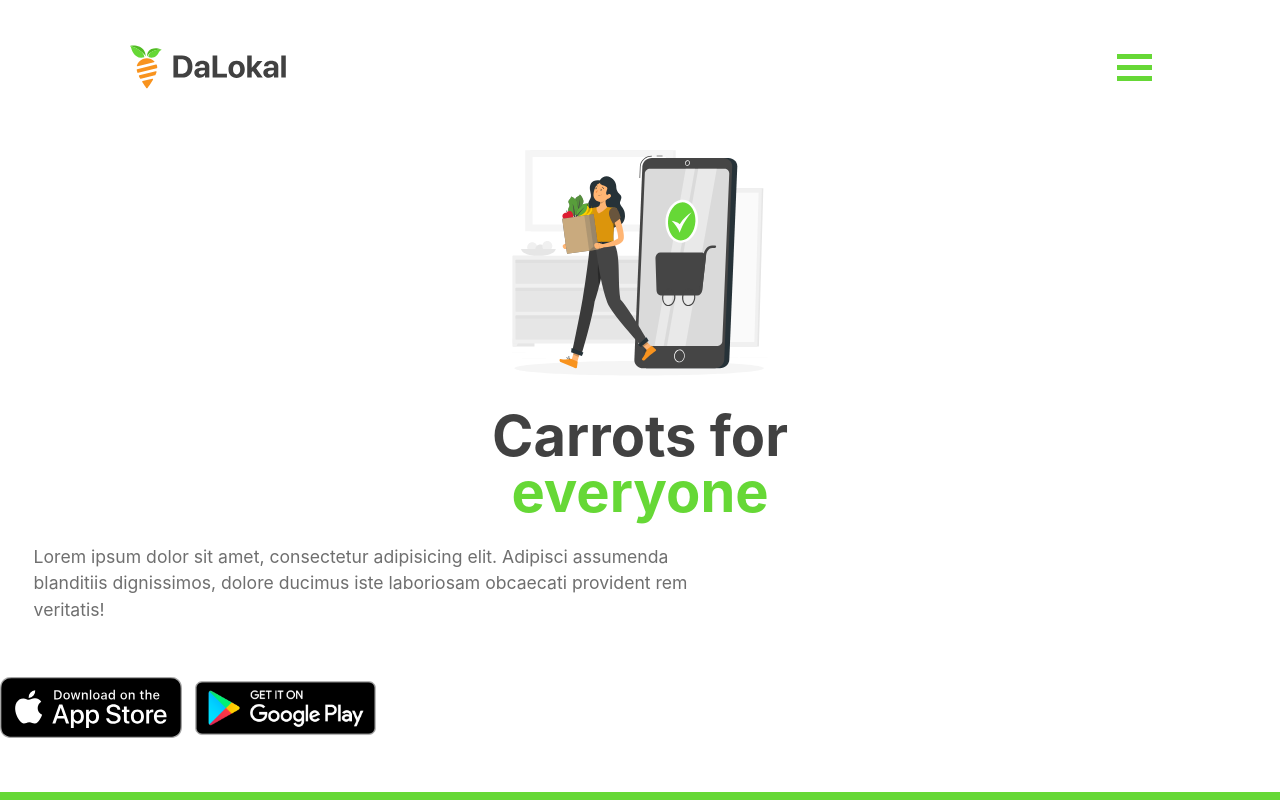
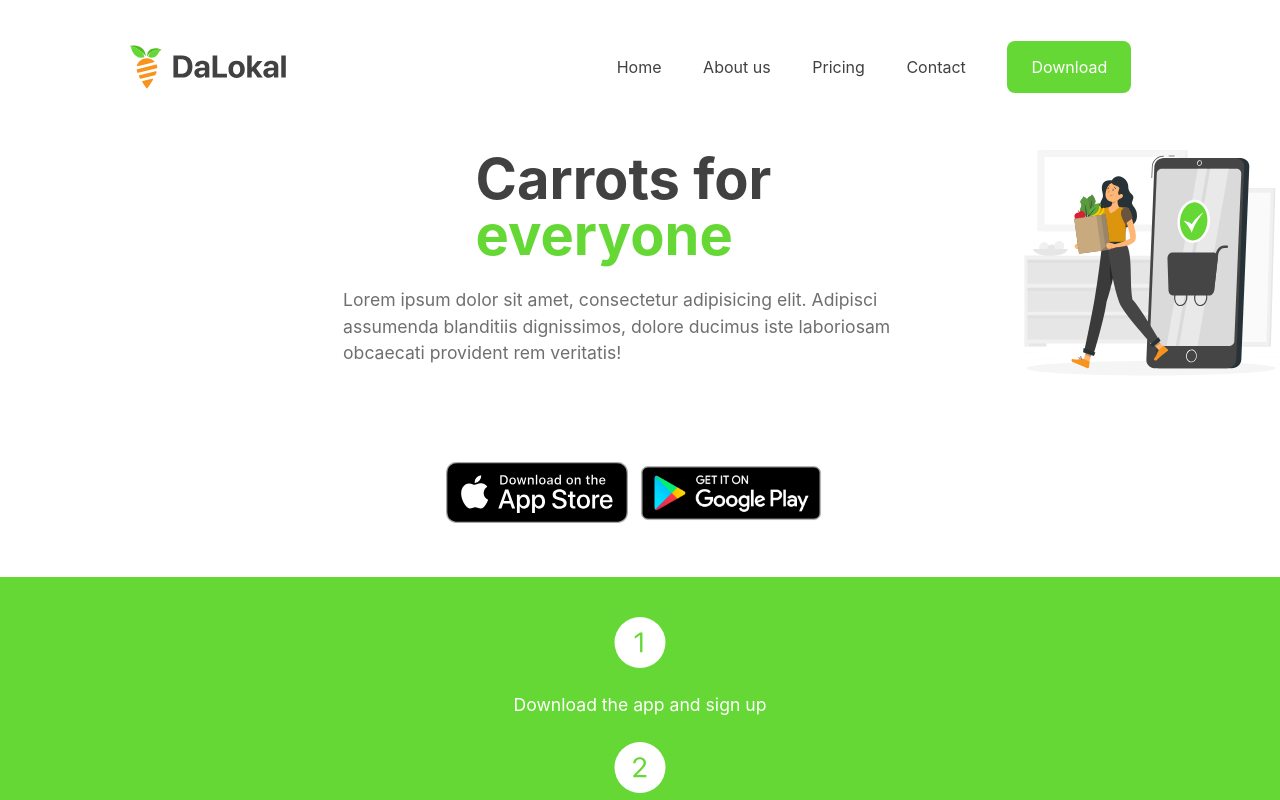
Before and after one commit to gontsolov/dalokal-website-public, a plain HTML site: page html/index.html in a window 1280 px wide. Shown: the top 800 px of the page. Drawn offline with Linux system fonts and the light colour scheme.

Commit message:
more responsiveness

```diff
--- a/css/styles.css
+++ b/css/styles.css
@@ -153,6 +153,19 @@ li {
   line-height: 1;
 }
 
+.main-landing {
+  display: flex;
+  align-items: center;
+  justify-items: center;
+  flex-direction: column;
+}
+
+.main-left {
+  display: flex;
+  flex-direction: column;
+  justify-content: flex-start;
+}
+
 .image-container {
   display: flex;
   align-items: center;
@@ -197,7 +210,7 @@ li {
   display: flex;
   flex-direction: column;
   align-items: center;
-  /*justify-items: center;*/
+  justify-items: center;
   width: 100%;
   margin: 2.5rem 0;
 }
@@ -284,6 +297,7 @@ li {
   display: inline-block;
   cursor: pointer;
   justify-self: flex-end;
+  transform: scale(0.8);
 }
 
 .bar1,
@@ -320,6 +334,12 @@ li {
   p {
     text-align: center;
   }
+
+  .download {
+    flex-direction: row;
+    justify-content: center;
+  }
+
 }
 
 /*Laptop*/
@@ -331,8 +351,31 @@ li {
     text-align: left;
   }
 
+  p {
+    padding: 0 6rem;
+
+  }
+
+  ul {
+    display: flex;
+  }
+
+  .container {
+    display: none;
+  }
+
+  .main-text {
+    text-align: left;
+  }
+
+
   .download {
+
+  }
+
+  .main-landing {
     flex-direction: row;
+    flex-flow: row-reverse;
   }
 
   .main-image {
@@ -341,6 +384,7 @@ li {
 
   .email-section {
     flex-direction: row;
+    justify-content: center;
   }
 }
 
--- a/html/index.html
+++ b/html/index.html
@@ -32,6 +32,8 @@
       </div>
     </header>
 
+    <!--Main landing-->
+    <div class="main-landing">
       <div class="image-container">
         <img
                 class="main-image"
@@ -40,13 +42,17 @@
         />
       </div>
 
-    <!--Main landing-->
+      <div class="main-left">
         <h1 class="main-text">Carrots for <span class="green">everyone</span></h1>
         <p>
           Lorem ipsum dolor sit amet, consectetur adipisicing elit. Adipisci
           assumenda blanditiis dignissimos, dolore ducimus iste laboriosam obcaecati
           provident rem veritatis!
         </p>
+      </div>
+    </div>
+
+
 
     <!--Buttons-->
     <div class="download">
```
Lines whose indentation alone changed are shown as unchanged.
